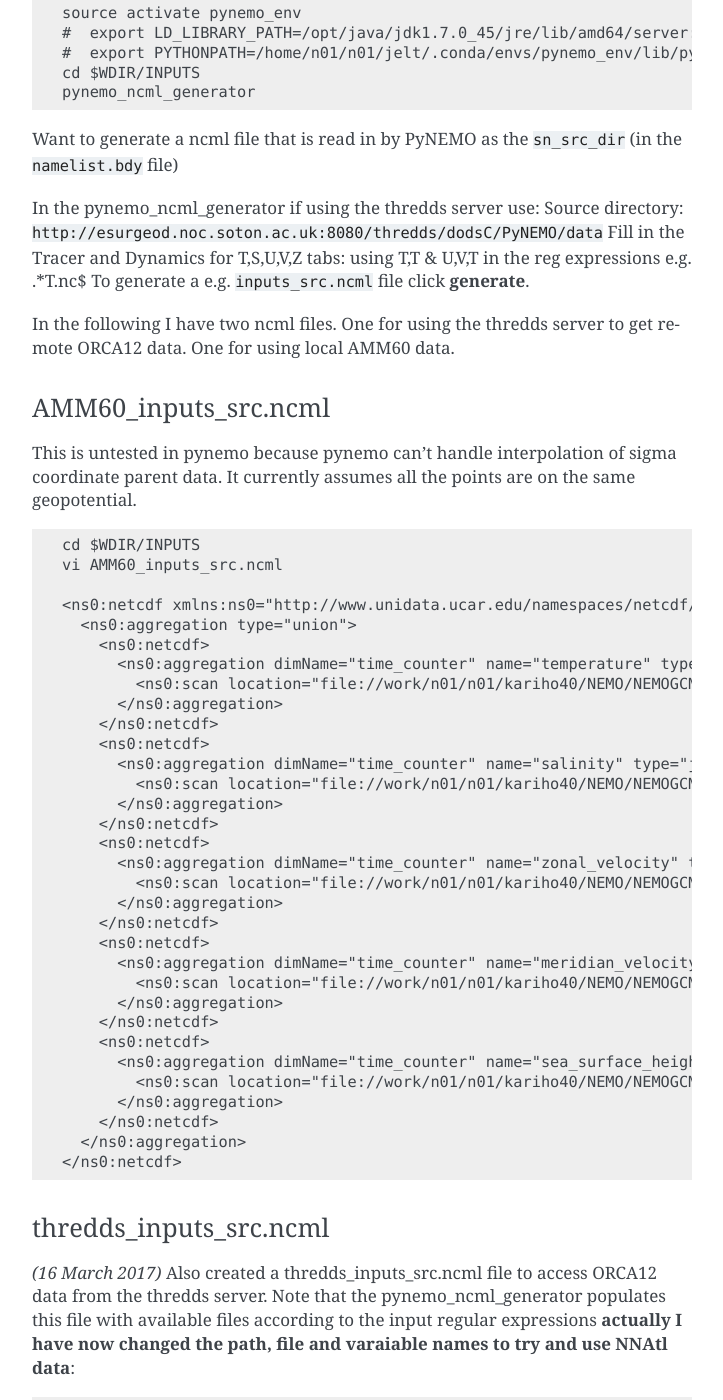
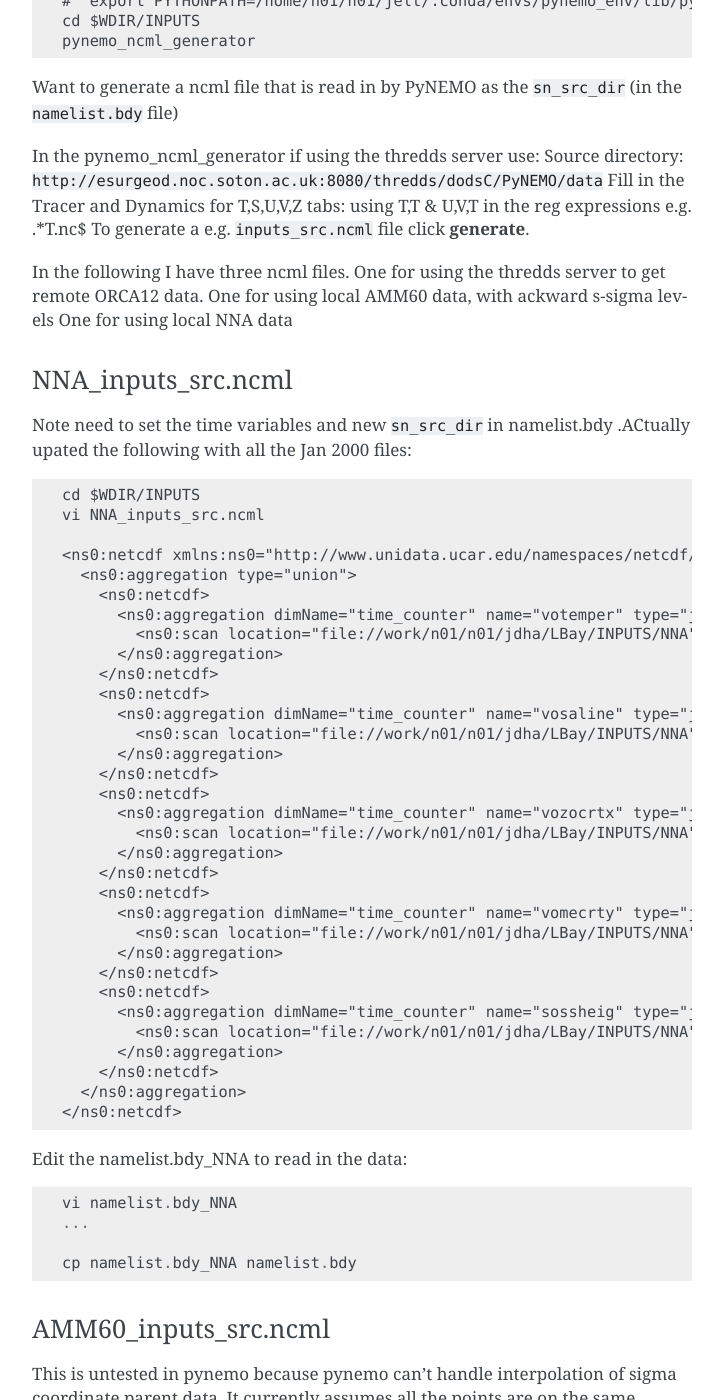
Before and after one commit to NOC-MSM/SEAsia, a Sphinx documentation site: the page built from docs/source/LBay.rst, in a window 1280 px wide and 1400 px high, scrolled down 12572 px. Shown: the whole window, without its empty margins (388-1111 px from the left). Built offline with Sphinx 7.4.7, drawn with Linux system fonts in a browser that asks for light colours; some of the changed text lies outside the part shown.

Commit message:
working PyNEMO NNA bas

```diff
--- a/docs/source/LBay.rst
+++ b/docs/source/LBay.rst
@@ -30,14 +30,12 @@ Follow PyNEMO recipe for Lighthouse Reef: ``http://nemo-reloc.readthedocs.io/en/
 Recipe Notes
 ============
 
-Define working directory and other useful shortcuts::
+Define working directory and other useful shortcuts. Load modules::
 
   export WDIR=/work/n01/n01/jelt/LBay/
   export INPUTS=/work/n01/n01/jelt/lighthousereef/INPUTS
   export CDIR=$WDIR/dev_r4621_NOC4_BDY_VERT_INTERP/NEMOGCM/CONFIG
   export TDIR=$WDIR/dev_r4621_NOC4_BDY_VERT_INTERP/NEMOGCM/TOOLS
-
-Load modules::
 
   module swap PrgEnv-cray PrgEnv-intel
   module load cray-netcdf-hdf5parallel
@@ -611,9 +609,57 @@ Fill in the Tracer and Dynamics for T,S,U,V,Z tabs: using T,T & U,V,T in the reg
 expressions e.g. .*T\.nc$
 To generate a e.g. ``inputs_src.ncml`` file click  **generate**.
 
-In the following I have two ncml files.
+In the following I have three ncml files.
 One for using the thredds server to get remote ORCA12 data.
-One for using local AMM60 data.
+One for using local AMM60 data, with ackward s-sigma levels
+One for using local NNA data
+
+NNA_inputs_src.ncml
++++++++++++++++++++
+
+Note need to set the time variables and new ``sn_src_dir`` in namelist.bdy
+.ACtually upated the following with all the Jan 2000 files::
+
+  cd $WDIR/INPUTS
+  vi NNA_inputs_src.ncml
+
+  <ns0:netcdf xmlns:ns0="http://www.unidata.ucar.edu/namespaces/netcdf/ncml-2.2" title="NEMO aggregation">
+    <ns0:aggregation type="union">
+      <ns0:netcdf>
+        <ns0:aggregation dimName="time_counter" name="votemper" type="joinExisting">
+          <ns0:scan location="file://work/n01/n01/jdha/LBay/INPUTS/NNA" regExp=".*T\.nc$" />
+        </ns0:aggregation>
+      </ns0:netcdf>
+      <ns0:netcdf>
+        <ns0:aggregation dimName="time_counter" name="vosaline" type="joinExisting">
+          <ns0:scan location="file://work/n01/n01/jdha/LBay/INPUTS/NNA" regExp=".*T\.nc$" />
+        </ns0:aggregation>
+      </ns0:netcdf>
+      <ns0:netcdf>
+        <ns0:aggregation dimName="time_counter" name="vozocrtx" type="joinExisting">
+          <ns0:scan location="file://work/n01/n01/jdha/LBay/INPUTS/NNA" regExp=".*U\.nc$" />
+        </ns0:aggregation>
+      </ns0:netcdf>
+      <ns0:netcdf>
+        <ns0:aggregation dimName="time_counter" name="vomecrty" type="joinExisting">
+          <ns0:scan location="file://work/n01/n01/jdha/LBay/INPUTS/NNA" regExp=".*V\.nc$" />
+        </ns0:aggregation>
+      </ns0:netcdf>
+      <ns0:netcdf>
+        <ns0:aggregation dimName="time_counter" name="sossheig" type="joinExisting">
+          <ns0:scan location="file://work/n01/n01/jdha/LBay/INPUTS/NNA" regExp=".*T\.nc$" />
+        </ns0:aggregation>
+      </ns0:netcdf>
+    </ns0:aggregation>
+  </ns0:netcdf>
+
+Edit the namelist.bdy_NNA to read in the data::
+
+  vi namelist.bdy_NNA
+  ...
+
+  cp namelist.bdy_NNA namelist.bdy
+
 
 
 AMM60_inputs_src.ncml
```
